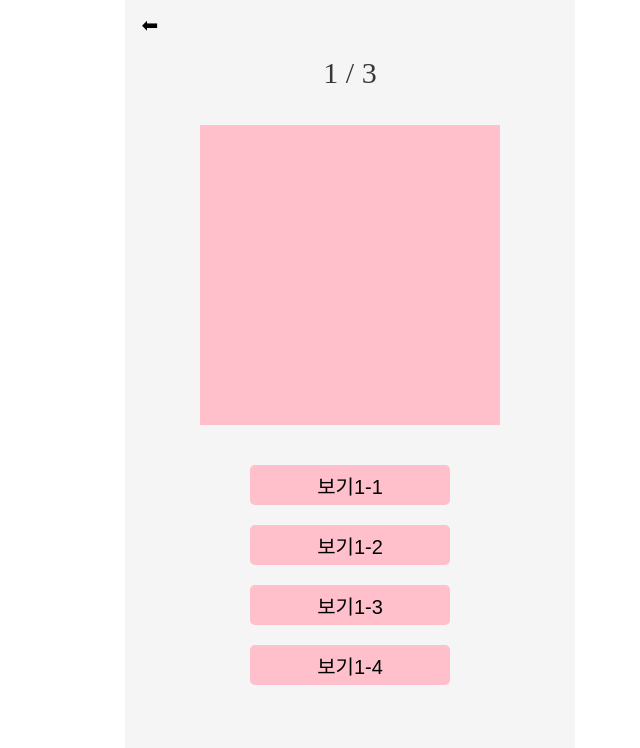
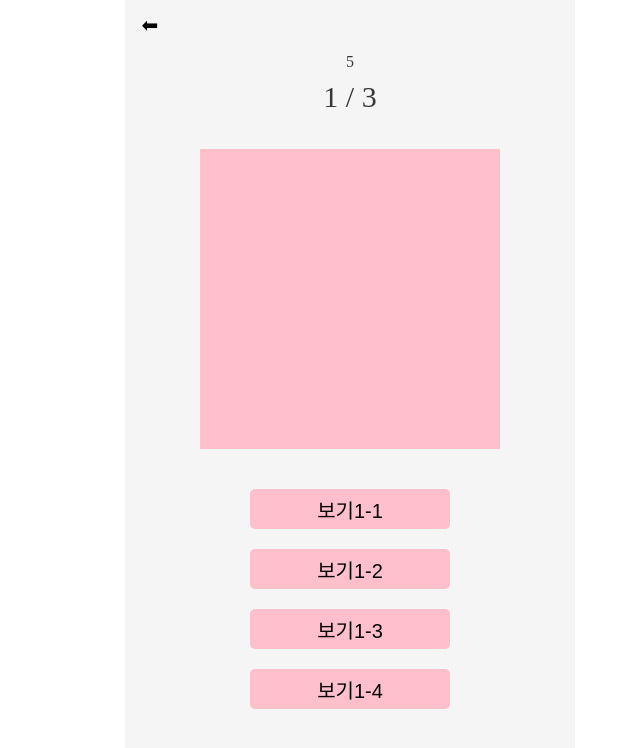
Before and after one commit to active-minds-hongik/active-minds-client, a React (Create React App) app: page /face-game in a window 1280 px wide. Shown: the top 748 px of the page, without its empty margins (290-930 px from the left). Built offline with nearby package versions, Linux system fonts and the light colour scheme.

Commit message:
feat: 타이머 적용

```diff
--- /dev/null
+++ b/src/components/GamePage/Timer.tsx
@@ -0,0 +1,23 @@
+import React, { useState, useEffect } from 'react';
+import { useNavigate } from 'react-router-dom';
+
+const Timer = () => {
+  const [count, setCount] = useState(10);
+  const navigate = useNavigate();
+
+  useEffect(() => {
+    const id = setInterval(() => {
+      setCount((count) => count - 1);
+    }, 1000);
+    if (count === 0) {
+      clearInterval(id);
+      alert('게임 종료');
+      navigate('/result');
+    }
+    return () => clearInterval(id);
+  }, [count]);
+
+  return <div>{count}</div>;
+};
+
+export default Timer;
--- a/src/pages/FaceGamePage.tsx
+++ b/src/pages/FaceGamePage.tsx
@@ -1,6 +1,7 @@
 import React, { useState } from 'react';
 import { useNavigate } from 'react-router-dom';
 import styled from 'styled-components';
+import Timer from '../components/GamePage/Timer';
 
 const FaceGamePage = () => {
   const navigate = useNavigate();
@@ -37,8 +38,8 @@ const FaceGamePage = () => {
 
   const handelNextButton = (isCorrect: boolean) => {
     if (isCorrect) {
-      alert('정답');
-    } else alert('오답');
+      setCurrentScore(currentScore + 1);
+    }
 
     const nextQuestion = currentQuestion + 1;
     if (nextQuestion < questions.length) {
@@ -51,6 +52,7 @@ const FaceGamePage = () => {
   return (
     <FaceGameContainer>
       <BackBtn onClick={() => navigate(-1)}>⬅</BackBtn>
+      <Timer />
       <Current>
         {currentQuestion + 1} / {questions.length}
       </Current>
@@ -88,7 +90,7 @@ const BackBtn = styled.button`
   font-size: 20px;
   margin-right: auto;
   background-color: transparent;
-  &:hover{
+  &:hover {
     color: red;
   }
 `;
```
